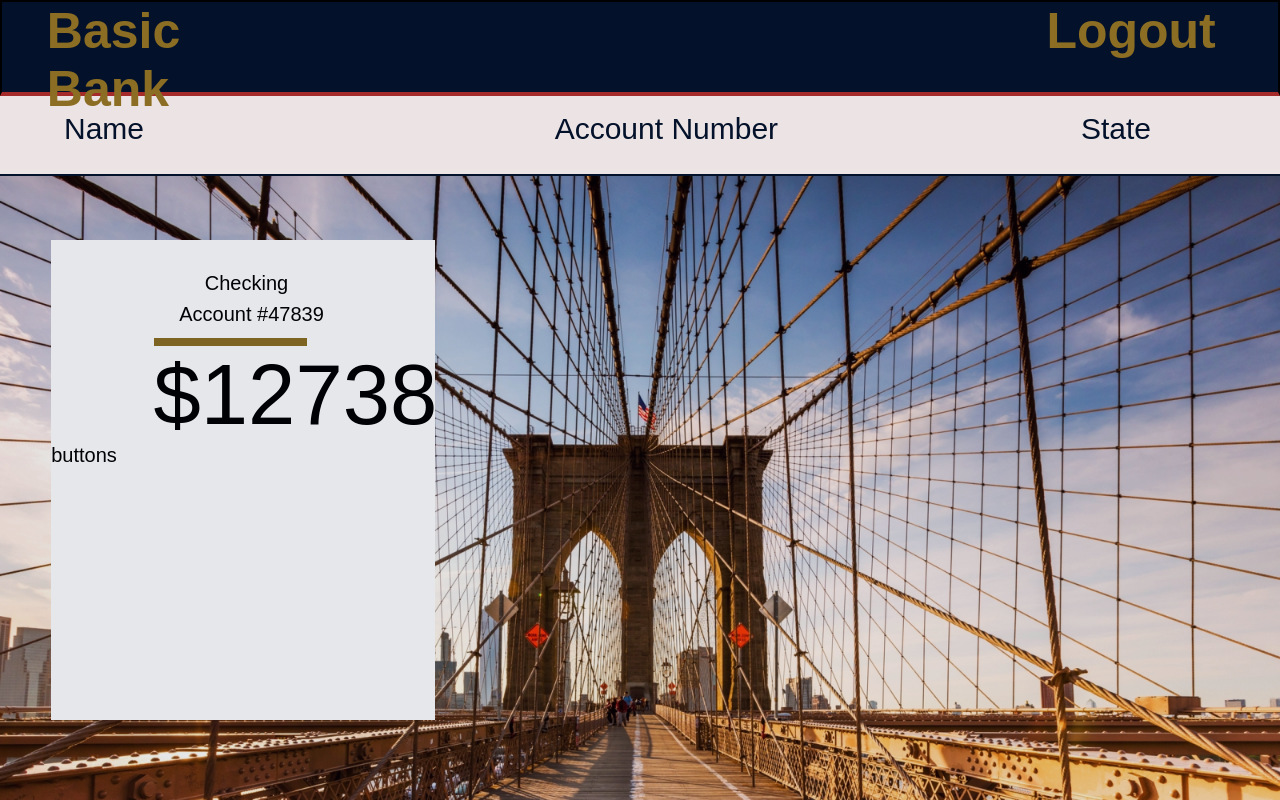
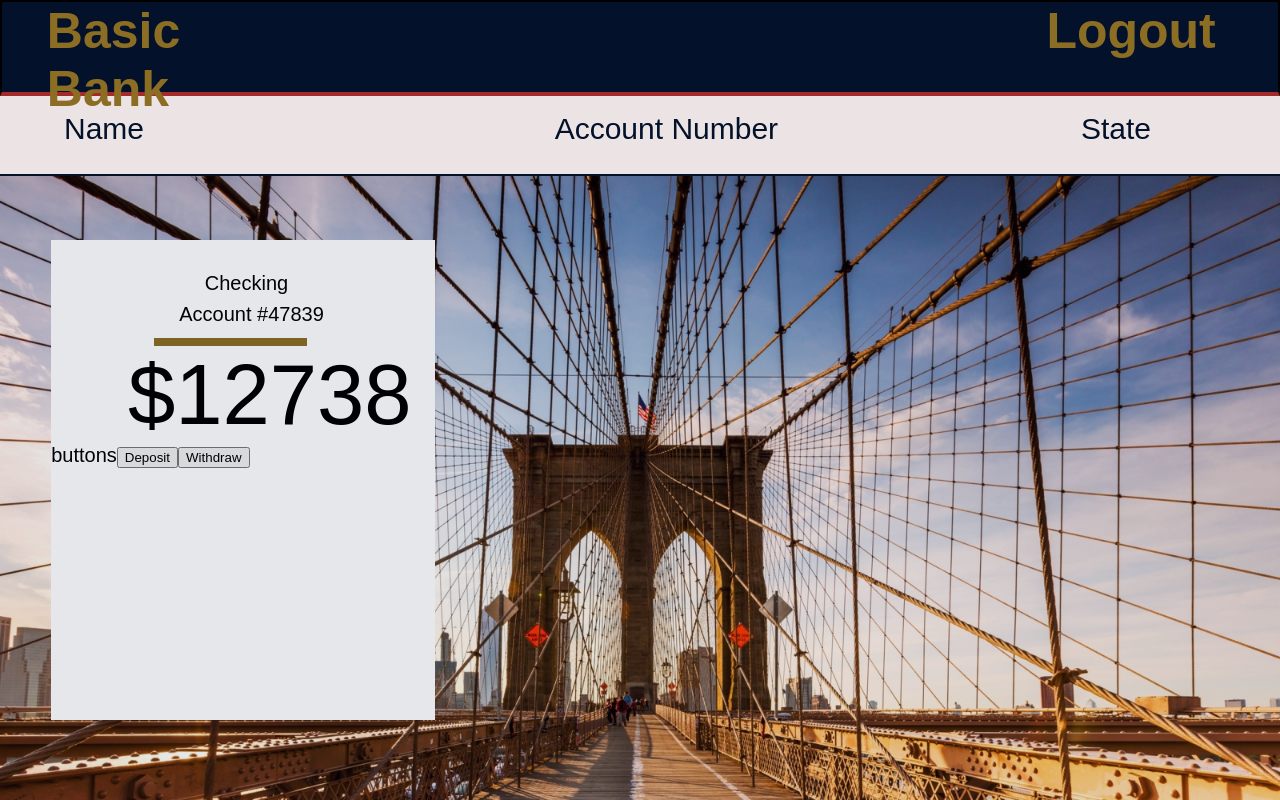
Before and after one commit to cyberstizz/basicbank, a React (Create React App) app: page /accounts in a window 1280 px wide. Built offline with nearby package versions, Linux system fonts and the light colour scheme; no server answers.

Commit message:
added account buttons css rules and react elements

```diff
--- a/src/components/AccountCard.css
+++ b/src/components/AccountCard.css
@@ -31,7 +31,11 @@ margin-top: 1.5vh;
 }
 
 .accountBalance{
- margin-left: 8vw;
+ margin-left: 6vw;
  font-family: 'Dosis', sans-serif;
  font-size: 85px;
 }
+
+.accountButtons{
+
+}
--- a/src/components/AccountCard.js
+++ b/src/components/AccountCard.js
@@ -13,7 +13,13 @@ const AccountCard = (accountType, accountNumber, accountBalance) => {
       <div className='accountNumber'>Account #47839</div>
       <div className='goldLine'></div>
       <div className='accountBalance'>$12738</div>
-      <div className='accountButtons'>buttons</div>
+      <div className='accountButtons'>buttons
+
+      <button>Deposit</button>
+
+      <button>Withdraw</button>
+
+      </div>
 
 
 
```
